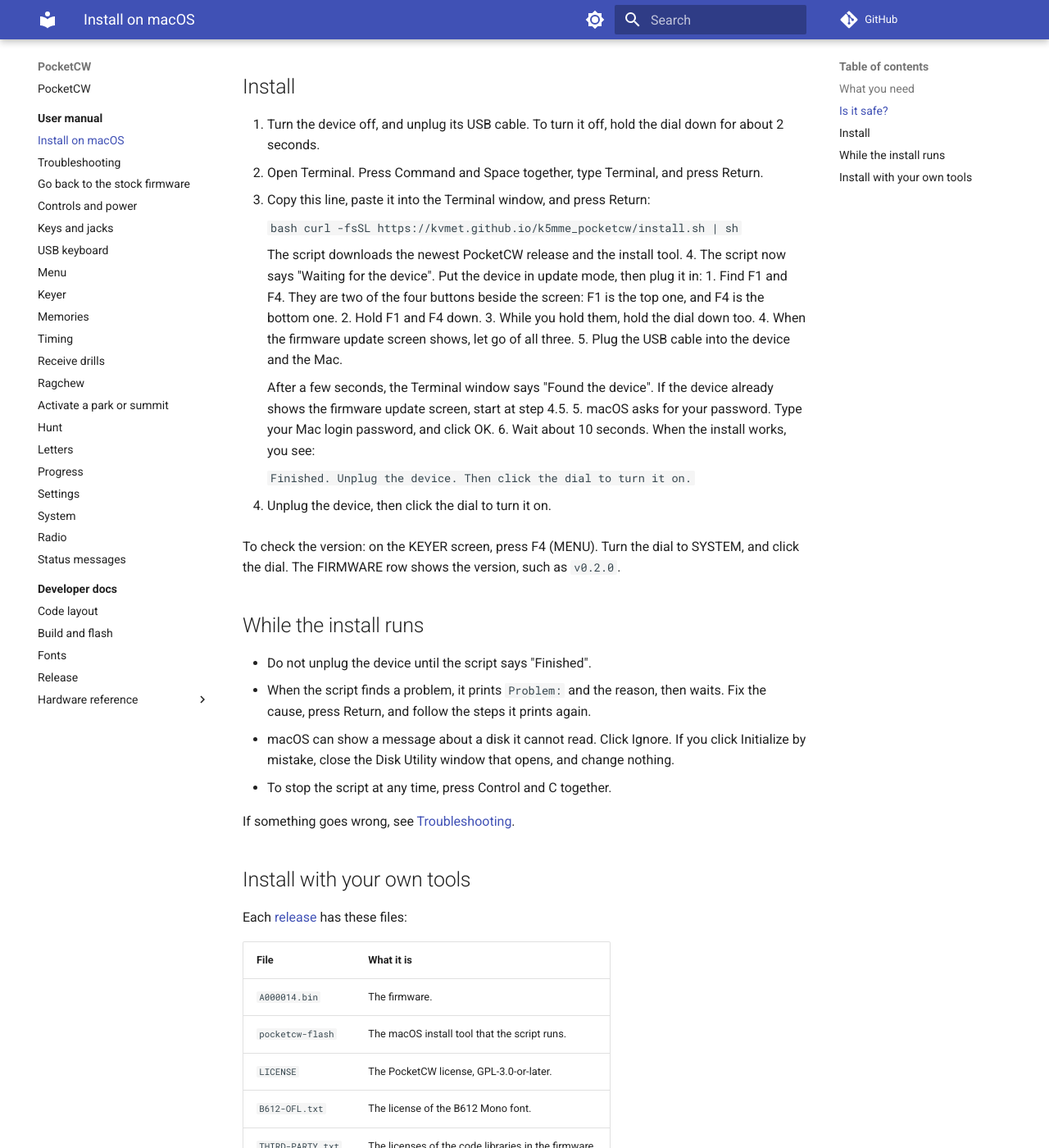
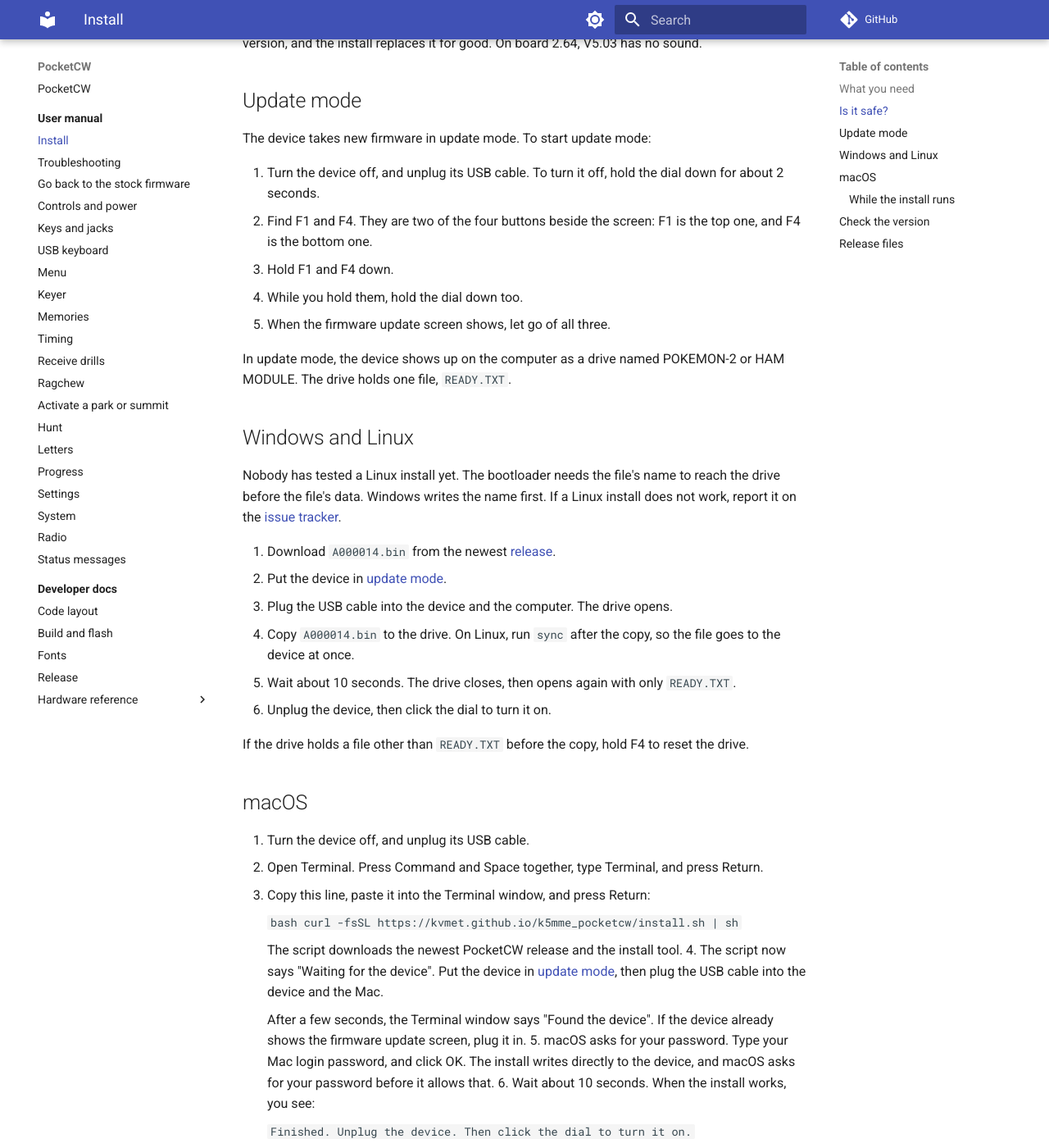
Before and after one commit to kvmet/k5mme_pocketcw, an MkDocs documentation site: the page built from docs/user/install.md, in a window 1280 px wide and 1400 px high, scrolled down 754 px. Shown: the whole window at 82% size. Built offline with MkDocs 1.6.1 and Material for MkDocs 9.7.7, drawn with Linux system fonts in a browser that asks for light colours; comment, search, counter and statistics services are not loaded; some of the changed text lies outside the part shown.

Commit message:
docs: describe the copy install for Windows and Linux

````diff
--- a/docs/user/install.md
+++ b/docs/user/install.md
@@ -1,25 +1,49 @@
-# Install on macOS
+# Install
 
-This page installs PocketCW on a HamCube from a Mac. Only macOS has an install tool today.
+This page installs PocketCW on a HamCube. On Windows and Linux, you copy one file to the device. On macOS, an install script does the copy, because macOS writes its own files to the device, and those files break the install.
 
 PocketCW was tested on a Mini with board version 2.64. Other board versions and the Pro may work, but nobody has tried them yet.
 
 ## What you need
 
-- A Mac with an Intel or Apple chip, macOS 10.15 or later, connected to the internet.
-- A USB cable that carries data. Some cables only charge. If the Mac never finds the device, try a different cable.
-- Your Mac login password. The install writes directly to the device, and macOS asks for your password before it allows that.
+- A computer with Windows, Linux, or macOS 10.15 or later on an Intel or Apple chip.
+- A USB cable that carries data. Some cables only charge. If the computer never finds the device, try a different cable.
 - About 5 minutes.
 
 ## Is it safe?
 
-The device has a small built-in program, the bootloader, that installs firmware. This install never touches the bootloader: the install tool refuses any file that would write over it. If an install goes wrong, the bootloader still works, and you can run the install again.
+The device has a small built-in program, the bootloader, that installs firmware. This install never touches the bootloader: the PocketCW file installs after it, and the macOS install tool refuses any file that would write over it. If an install goes wrong, the bootloader still works, and you can run the install again.
 
 To go back to the original firmware, see [Go back to the stock firmware](stock-firmware.md). That page installs the published stock version, V5.03. Some devices come from the factory with a newer, unpublished version, and the install replaces it for good. On board 2.64, V5.03 has no sound.
 
-## Install
+## Update mode
+
+The device takes new firmware in update mode. To start update mode:
 
 1. Turn the device off, and unplug its USB cable. To turn it off, hold the dial down for about 2 seconds.
+2. Find F1 and F4. They are two of the four buttons beside the screen: F1 is the top one, and F4 is the bottom one.
+3. Hold F1 and F4 down.
+4. While you hold them, hold the dial down too.
+5. When the firmware update screen shows, let go of all three.
+
+In update mode, the device shows up on the computer as a drive named POKEMON-2 or HAM MODULE. The drive holds one file, `READY.TXT`.
+
+## Windows and Linux
+
+Nobody has tested a Linux install yet. The bootloader needs the file's name to reach the drive before the file's data. Windows writes the name first. If a Linux install does not work, report it on the [issue tracker](https://github.com/kvmet/k5mme_pocketcw/issues).
+
+1. Download `A000014.bin` from the newest [release](https://github.com/kvmet/k5mme_pocketcw/releases/latest).
+2. Put the device in [update mode](#update-mode).
+3. Plug the USB cable into the device and the computer. The drive opens.
+4. Copy `A000014.bin` to the drive. On Linux, run `sync` after the copy, so the file goes to the device at once.
+5. Wait about 10 seconds. The drive closes, then opens again with only `READY.TXT`.
+6. Unplug the device, then click the dial to turn it on.
+
+If the drive holds a file other than `READY.TXT` before the copy, hold F4 to reset the drive.
+
+## macOS
+
+1. Turn the device off, and unplug its USB cable.
 2. Open Terminal. Press Command and Space together, type Terminal, and press Return.
 3. Copy this line, paste it into the Terminal window, and press Return:
 
@@ -28,15 +52,10 @@
     ```
 
     The script downloads the newest PocketCW release and the install tool.
-4. The script now says "Waiting for the device". Put the device in update mode, then plug it in:
-    1. Find F1 and F4. They are two of the four buttons beside the screen: F1 is the top one, and F4 is the bottom one.
-    2. Hold F1 and F4 down.
-    3. While you hold them, hold the dial down too.
-    4. When the firmware update screen shows, let go of all three.
-    5. Plug the USB cable into the device and the Mac.
+4. The script now says "Waiting for the device". Put the device in [update mode](#update-mode), then plug the USB cable into the device and the Mac.
 
-    After a few seconds, the Terminal window says "Found the device". If the device already shows the firmware update screen, start at step 4.5.
-5. macOS asks for your password. Type your Mac login password, and click OK.
+    After a few seconds, the Terminal window says "Found the device". If the device already shows the firmware update screen, plug it in.
+5. macOS asks for your password. Type your Mac login password, and click OK. The install writes directly to the device, and macOS asks for your password before it allows that.
 6. Wait about 10 seconds. When the install works, you see:
 
     ```
@@ -46,18 +65,20 @@
 
 7. Unplug the device, then click the dial to turn it on.
 
-To check the version: on the KEYER screen, press F4 (MENU). Turn the dial to SYSTEM, and click the dial. The FIRMWARE row shows the version, such as `v0.2.0`.
-
-## While the install runs
+### While the install runs
 
 - Do not unplug the device until the script says "Finished".
 - When the script finds a problem, it prints `Problem:` and the reason, then waits. Fix the cause, press Return, and follow the steps it prints again.
 - macOS can show a message about a disk it cannot read. Click Ignore. If you click Initialize by mistake, close the Disk Utility window that opens, and change nothing.
 - To stop the script at any time, press Control and C together.
 
+## Check the version
+
+On the KEYER screen, press F4 (MENU). Turn the dial to SYSTEM, and click the dial. The FIRMWARE row shows the version, such as `v0.3.0`.
+
 If something goes wrong, see [Troubleshooting](troubleshooting.md).
 
-## Install with your own tools
+## Release files
 
 Each [release](https://github.com/kvmet/k5mme_pocketcw/releases) has these files:
 
````
Also changed, not shown: README.md (+1 -1 lines), docs/user/index.md (+1 -1 lines), docs/user/stock-firmware.md (+15 -5 lines), docs/user/troubleshooting.md (+2 -2 lines).
